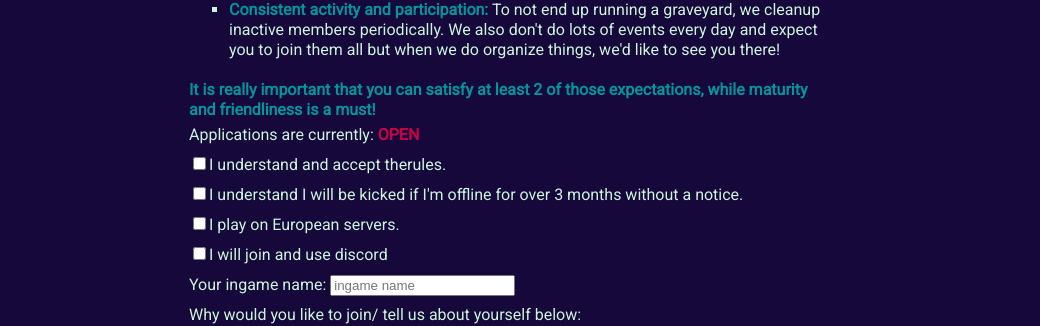
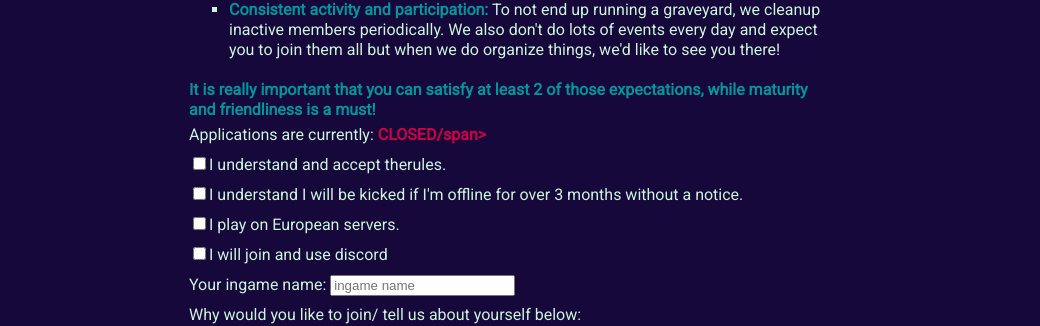
Before and after one commit to KimberlyVdB/SHNY-Jekyll-Website, a Jekyll site: the page built from apply.html, in a window 1280 px wide and 957 px high. Shown: the part 421-747 px from the top of the window, without its empty margins (131-1171 px from the left). Built offline with Jekyll 4.4.1, drawn with Linux system fonts in a browser that asks for light colours; nearby versions of some CDN libraries; a script that is not in the unit is left out.

Commit message:
applications are closed

```diff
--- a/apply.html
+++ b/apply.html
@@ -38,7 +38,7 @@ title: mainContent
   </p>
 
   <div>
-    <p>Applications are currently: <span class="altSpanColor">OPEN</span></p>
+    <p>Applications are currently: <span class="altSpanColor">CLOSED/span></p>
   </div>
 
   <form name="application" netlify>
```
